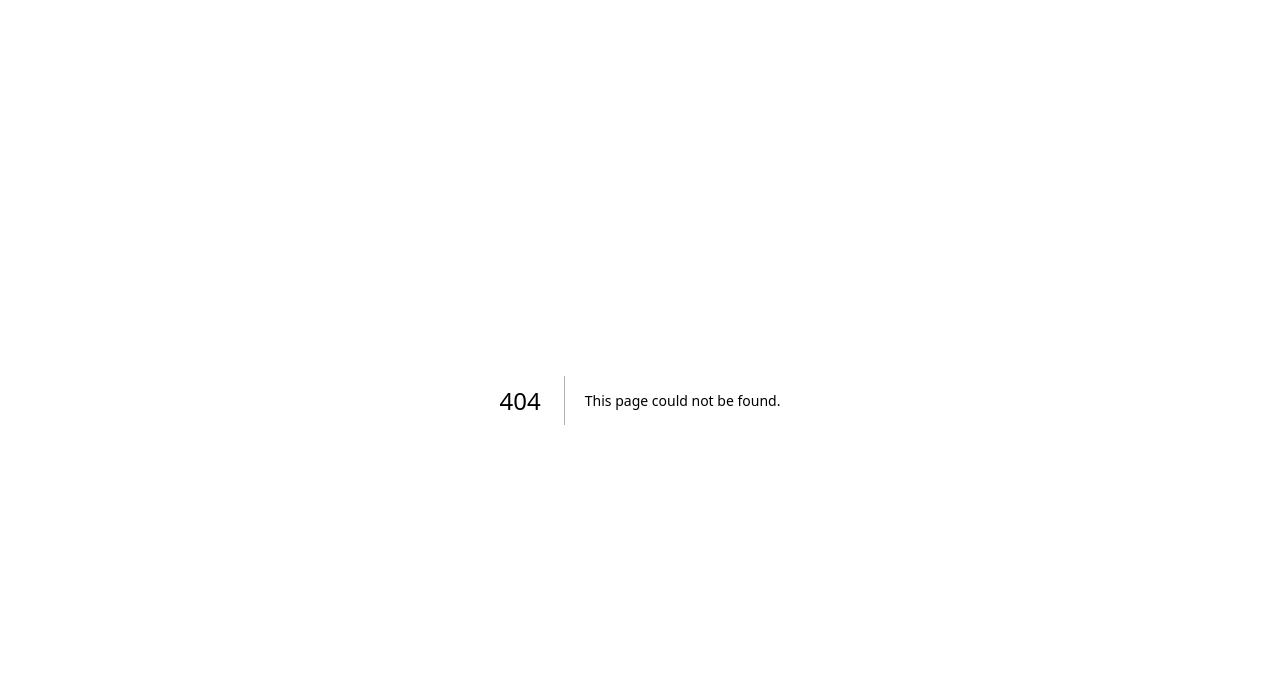
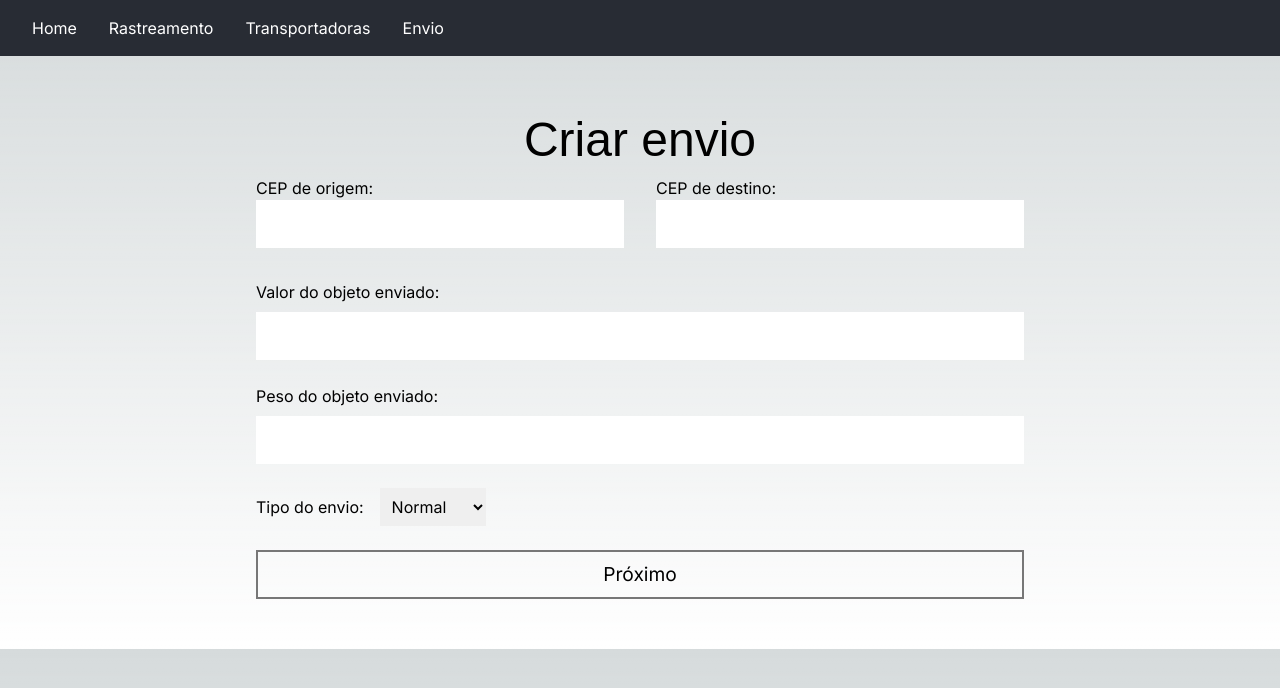
Before and after one commit to Programacao-para-web-2023-01/ceublivre---ui-null, a Next.js app: page /criar-envio in a window 1280 px wide. Before the commit this address had no page. Shown: the top 688 px of the page. Built offline with nearby package versions, Linux system fonts and the light colour scheme.

Commit message:
[UPDATE]

```diff
--- a/app/components/Navbar/Navbar.tsx
+++ b/app/components/Navbar/Navbar.tsx
@@ -16,7 +16,7 @@ export default function Navbar() {
           <a href="/contact">Transportadoras</a>
         </li>
         <li>
-          <a href="/contact">Envio</a>
+          <a href="/criar-envio">Envio</a>
         </li>
       </ul>
     </nav>
--- /dev/null
+++ b/app/criar-envio/dados/page.tsx
@@ -0,0 +1,9 @@
+"use client";
+
+export default function criarEnvio({ params }: { params: { id: number } }) {
+  return (
+    <main className="flex min-h-screen flex-col items-center justify-between p-24">
+      <h1>{params.id}</h1>
+    </main>
+  );
+}
--- /dev/null
+++ b/app/criar-envio/page.tsx
@@ -0,0 +1,42 @@
+"use client";
+
+import Navbar from "../components/Navbar/Navbar";
+import "./style.css";
+
+export default function CriarEnvio() {
+
+  return (
+    <>
+      <Navbar />
+      <main>
+        <h1>Criar envio</h1>
+        <form action={`criar-envio/dados`} method="get">
+          <div className="cepOrigem">
+            <label htmlFor="cepOrigem">CEP de origem:</label>
+            <input id="cepOrigem" name="cepOrigem" type="text" className="text-black"/>
+          </div>
+
+          <div className="cepDestino">
+            <label htmlFor="cepDestino">CEP de destino:</label>
+            <input id="cepDestino" name="cepDestino" type="text" className="text-black"/>
+          </div>
+
+          <div className="outros">
+            <label htmlFor="valor">Valor do objeto enviado:</label>
+            <input id="valor" name="valor" type="number" className="text-black"/>
+
+            <label htmlFor="peso">Peso do objeto enviado:</label>
+            <input id="peso" name="peso" type="text" className="text-black"/>
+
+            <label htmlFor="tipoEnvio">Tipo do envio:</label>
+            <select name="tipoEnvio" id="tipoEnvio" className="text-black">
+              <option value="false">Normal</option>
+              <option value="true">Expresso</option>
+            </select>
+            <button type="submit">Próximo</button>
+          </div>
+        </form>
+      </main>
+    </>
+  );
+}
--- /dev/null
+++ b/app/criar-envio/style.css
@@ -0,0 +1,72 @@
+main {
+  padding-top: 3rem;
+}
+
+h1 {
+  font-size: 3rem;
+  font-family: Arial, Helvetica, sans-serif;
+  text-align: center;
+}
+
+form {
+  text-align: start;
+  align-items: center;
+  display: grid;
+  grid-template-columns: 1fr 1fr;
+  grid-template-rows: 0.333fr 0.666fr;
+  gap: 2rem;
+  grid-template-areas:
+    "cepOrigem cepDestino"
+    "outros outros";
+}
+
+.cepOrigem { grid-area: cepOrigem; }
+.cepDestino { grid-area: cepDestino; }
+.outros { grid-area: outros; }
+
+input {
+  width: 100%;
+  height: 3rem;
+  padding: 0.5rem;
+  font-size: 1.5rem;
+}
+
+.outros input {
+  margin-top: 0.5rem;
+  margin-bottom: 1.5rem;
+}
+
+button {
+  border: solid #777 2px;
+  padding: 0.5rem;
+  font-size: 1.2rem;
+  transition: ease-in-out 0.1s;
+  margin-top: 1.5rem;
+  width: 100%;
+}
+
+select {
+  margin-left: 1rem;
+  padding: 0.5rem;
+}
+
+button:hover {
+  transform: scale(1.02);
+  filter: brightness(0.5);
+}
+
+
+
+
+/* Chrome, Safari, Edge, Opera */
+input::-webkit-outer-spin-button,
+input::-webkit-inner-spin-button {
+  -webkit-appearance: none;
+  margin: 0;
+}
+
+/* Firefox */
+input[type=number] {
+  -moz-appearance: textfield;
+  appearance: textfield;
+}
```
